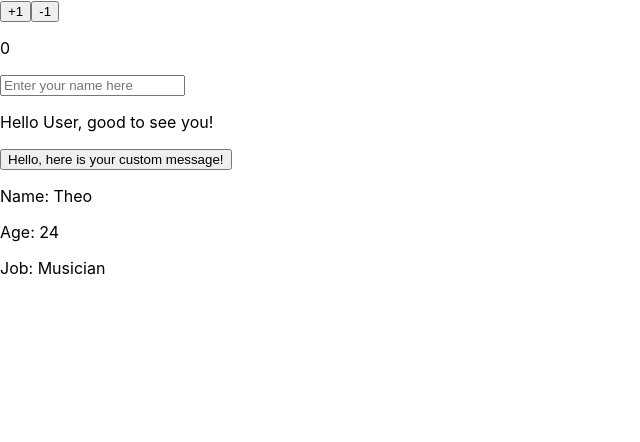
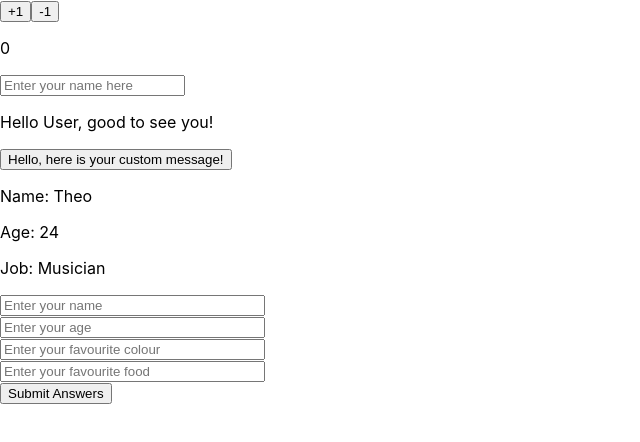
Before and after one commit to TG-hub/React-Questions-2, a React (Create React App) app in the folder react-questions-2/: page / in a window 1280 px wide. Shown: the top 442 px of the page, without its empty margins (0-640 px from the left). Built offline with nearby package versions, Linux system fonts and the light colour scheme.

Commit message:
answer question 5 with a form, potentially needs revising.

```diff
--- a/react-questions-2/src/App.js
+++ b/react-questions-2/src/App.js
@@ -5,7 +5,7 @@ import Counter from './Components/Counter.js'
 import Greeter from './Components/Greeter.js'
 import AlertButton from './Components/Alert.js'
 import Person from './Components/Person.js'
-
+import Form from './Components/Form.js'
 
 function App() {
   return (
@@ -14,6 +14,7 @@ function App() {
       <Greeter />
       <AlertButton />
       <Person name={"Theo"} age={24} job={"Musician"} />
+      <Form />
     </>
   );
 }
--- /dev/null
+++ b/react-questions-2/src/Components/Form.js
@@ -0,0 +1,42 @@
+import React, { useState } from 'react'
+import '../App.css'
+
+export default Form
+
+function Input (props) {
+
+
+    return (
+        <form >
+            <input onChange={props.nameSetter} placeholder={"Enter your name"} size={30} /> <br/>
+            <input onChange={props.ageSetter} placeholder={"Enter your age"}  size={30} />  <br/>
+            <input onChange={props.colourSetter} placeholder={"Enter your favourite colour"}  size={30} />  <br/>
+            <input onChange={props.foodSetter} placeholder={"Enter your favourite food"}  size={30} />  <br/>
+
+        </form>
+
+    )
+}
+
+function Button (props) {
+    return (
+        <button onClick={props.submit}>Submit Answers</button>
+    )
+}
+
+
+
+
+
+function Form () {
+    const [input, setInput] = useState("")
+    const setText = (event) =>  setInput(event.target.value)
+    const logToConsole = () => console.log(input)
+
+   return (
+       <>
+        <Input nameSetter={setText} ageSetter={setText} colourSetter={setText} foodSetter={setText}  />
+        <Button submit={logToConsole} />
+       </>
+   )
+}
```
